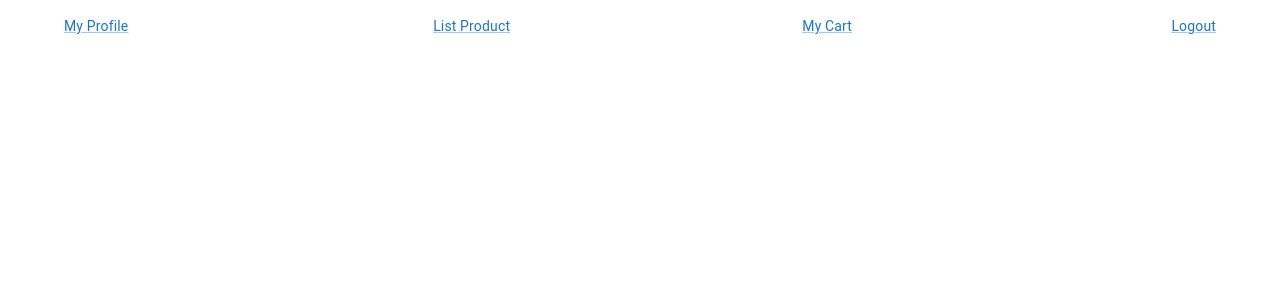
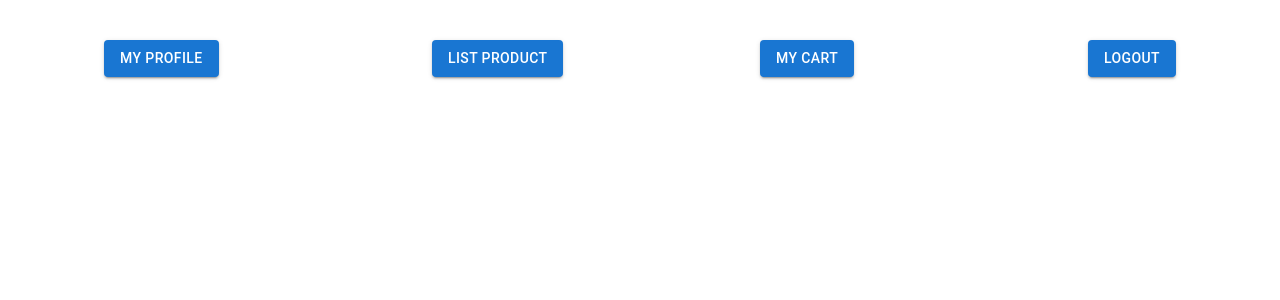
Before and after one commit to RIIFQQ/react-shop, a React (Create React App) app: page /product/1 in a window 1280 px wide. Shown: the top 300 px of the page. Built offline with nearby package versions, Linux system fonts and the light colour scheme; no server answers.

Commit message:
change user

```diff
--- a/src/component/detailProduct/index.js
+++ b/src/component/detailProduct/index.js
@@ -155,24 +155,48 @@ const updateCart = () => {
       <Grid container>
         <Grid item xs>
             <Link component={RouterLink} to={"/user/edit/"} variant="body2">
+              <Button
+                  type="submit"
+                  variant="contained"
+                  sx={{ mt: 3, mb: 2, mr:5, ml:5 }}
+              >
                 My Profile
+              </Button>
             </Link>
         </Grid>
         <Grid item xs>
             <Link component={RouterLink} to="/product" variant="body2">
+              <Button
+                  type="submit"
+                  variant="contained"
+                  sx={{ mt: 3, mb: 2, mr:5, ml:5 }}
+              >
                 List Product
+              </Button>
             </Link>
         </Grid>
 
         <Grid item xs>
             <Link component={RouterLink} to="/cart" variant="body2">
+              <Button
+                  type="submit"
+                  variant="contained"
+                  sx={{ mt: 3, mb: 2, mr:5, ml:5 }}
+              >
                 My Cart
+              </Button>
             </Link>
         </Grid>
 
         <Grid item>
             <Link component={RouterLink} to="/login" variant="body2">
+              <Button
+                  type="submit"
+                  variant="contained"
+                  sx={{ mt: 3, mb: 2, mr:5, ml:5 }}
+              >
                 Logout
+              </Button>
             </Link>
         </Grid>
       </Grid>
--- a/src/component/product/index.js
+++ b/src/component/product/index.js
@@ -83,7 +83,7 @@ export default function ProductComponent() {
                 alt={data.name}
               />
               <CardContent>
-                <Typography variant="subtitle2">Price : {currencyFormat(data.price)} </Typography>
+                <Typography variant="subtitle2" style={{fontWeight: 'bold'}}>Price : {currencyFormat(data.price)} </Typography>
               </CardContent>
               <CardActions>
                 {data.active ?
--- a/src/component/register.js
+++ b/src/component/register.js
@@ -17,7 +17,7 @@ function RegisterComponent() {
         e.preventDefault();
         console.log("tombol register ditekan");
         try {
-            const url_api = "https://muddy-flip-flops-bat.cyclic.app/users/register";
+            const url_api = "http://localhost:3000/users/register";
             const response = await axios.post(url_api, {
                 name : name,
                 email : email,
```
